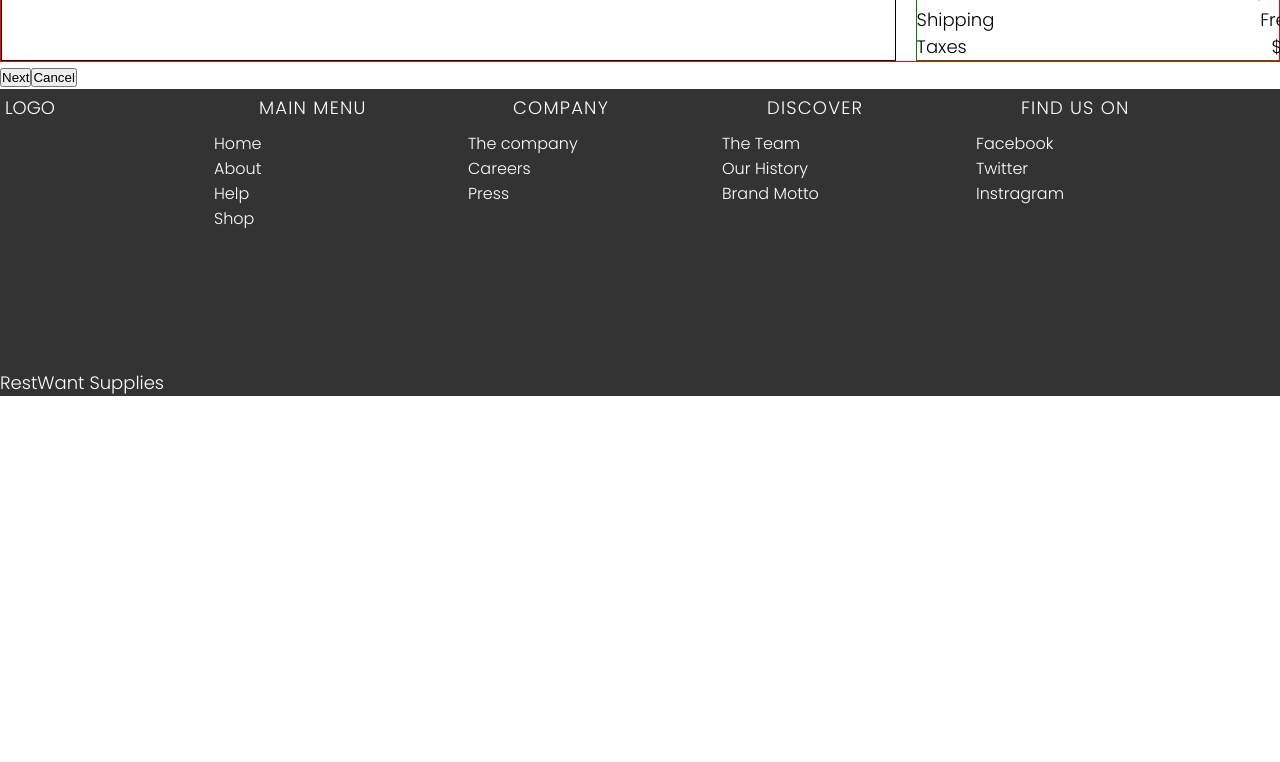
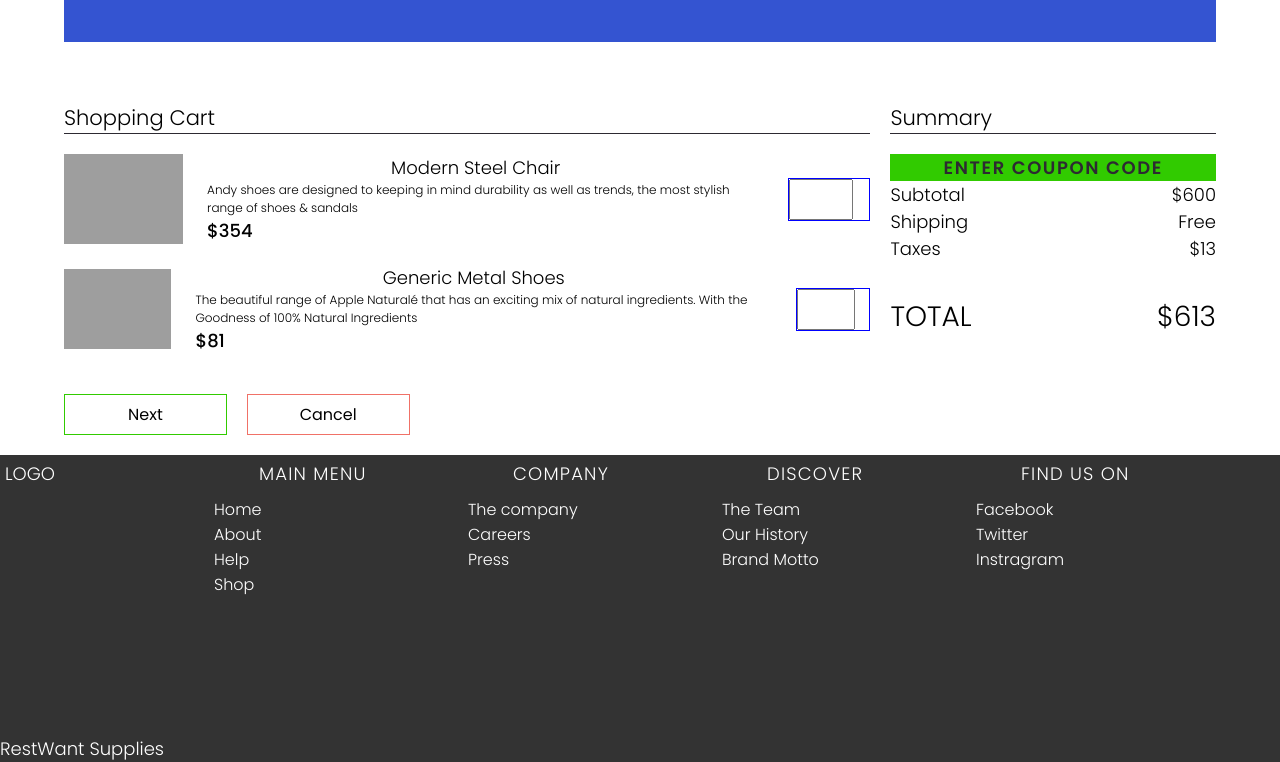
Before and after one commit to SAMURAIM0SES/GraceShopperFrontEnd, a React app: page /cart in a window 1280 px wide. Shown: the part 348-1110 px from the top of the page. Before the commit the page ends 800 px from the top, so only its background shows below. Built offline with nearby package versions, Linux system fonts and the light colour scheme; grey boxes are pictures that could not be loaded.

Commit message:
working on cart css and funtionality

```diff
--- /dev/null
+++ b/src/components/CardPrducts.module.css
@@ -0,0 +1,187 @@
+:root {
+  --primary-dark: #2d2a32;
+  --primary-blue: #3454d1;
+  --primary-green: #31cb00;
+  --primary-grey-dark: #a5a5a5;
+  --primary-grey-light: #eeeeff;
+  --extra-red: #f07167;
+}
+
+.cart-body-shopping {
+  /* border: 1px solid black; */
+}
+
+.cart-body-shopping h3 {
+  font-weight: 300;
+  margin-bottom: 2rem;
+  border-bottom: 1.5px solid var(--primary-dark);
+}
+
+.cart-body-summary h3 {
+  font-weight: 300;
+  border-bottom: 1.5px solid var(--primary-dark);
+  margin-bottom: 2rem;
+}
+
+.cart-shopping-products {
+  display: flex;
+  justify-content: space-between;
+  align-items: center;
+  margin-bottom: 2rem;
+  gap: 10px;
+}
+
+.cart-product-image {
+  width: 100%;
+  flex-basis: 15rem;
+}
+
+.cart-product-image img {
+  display: block;
+  width: 100%;
+  height: 100%;
+}
+
+.cart-product-description {
+  /* border: 1px solid pink; */
+  margin-right: 20px;
+}
+
+.cart-product-description h4 {
+  text-align: center;
+  font-weight: 300;
+}
+
+.cart-product-description :nth-child(2) {
+  font-size: 1.2rem;
+}
+
+.cart-product-description :nth-child(3) {
+  font-size: 1.8rem;
+  font-weight: 500;
+}
+
+.cart-product-quantity input {
+  padding: 0.5rem;
+  font-family: inherit;
+  font-size: 1.8rem;
+  width: 80%;
+}
+
+.cart-product-quantity input:focus {
+  outline-color: var(--primary-blue);
+}
+
+.cart-body-shopping {
+}
+
+.cart-body-shopping h3 {
+  font-weight: 300;
+}
+
+.cart-body-coupon {
+  background-color: var(--primary-green);
+  color: var(--primary-dark);
+  text-transform: uppercase;
+  letter-spacing: 1.6px;
+  font-weight: 600;
+  text-align: center;
+}
+
+.cart-shopping-products {
+  display: flex;
+  justify-content: space-between;
+  align-items: center;
+  margin-bottom: 2rem;
+}
+
+.cart-product-image {
+  width: 100%;
+  flex-basis: 15rem;
+}
+
+.cart-product-image img {
+  display: block;
+  width: 100%;
+  height: 100%;
+}
+
+.cart-product-description {
+  /* border: 1px solid pink; */
+  padding: 0 1.4rem;
+}
+
+.cart-product-description h4 {
+  text-align: center;
+  font-weight: 300;
+}
+
+.cart-product-description :nth-child(2) {
+  font-size: 1.2rem;
+}
+
+.cart-product-description :nth-child(3) {
+  font-size: 1.8rem;
+  font-weight: 500;
+}
+
+.cart-product-quantity {
+  border: 1px solid blue;
+  display: flex;
+}
+
+.cart-product-quantity input {
+  padding: 0.5rem;
+  font-family: inherit;
+  font-size: 1.8rem;
+  width: 80%;
+}
+
+.cart-product-quantity input:focus {
+  outline-color: var(--primary-blue);
+}
+
+.cart-body-shopping {
+}
+
+.cart-body-shopping h3 {
+  font-weight: 300;
+}
+
+.cart-buttons {
+  /* border: 3px solid royalblue; */
+  width: 30%;
+  display: flex;
+  justify-content: flex-start;
+  align-items: center;
+  gap: 2rem;
+  margin: 2rem 0;
+}
+
+.cart-buttons button {
+  padding: 0.7rem 1.4rem;
+  font-size: 1.6rem;
+  font-family: inherit;
+  width: 50%;
+  cursor: pointer;
+}
+
+.cart-buttons button:first-child {
+  background-color: transparent;
+  border: 1.5px solid var(--primary-green);
+}
+
+.cart-buttons button:first-child:hover {
+  background-color: var(--primary-green);
+  color: #fff;
+}
+
+.cart-buttons button:last-child {
+  background-color: transparent;
+  border: 1.5px solid var(--extra-red);
+}
+
+.cart-buttons button:last-child:hover {
+  background-color: var(--extra-red);
+  color: #fff;
+}
--- /dev/null
+++ b/src/components/CardProducts.js
@@ -0,0 +1,64 @@
+import classes from './CardPrducts.module.css';
+const { faker } = require('@faker-js/faker');
+
+const CardProducts = (props) => {
+  const { data } = props;
+  return (
+    <div className={classes['cart-body-shopping']}>
+      <h3>Shopping Cart</h3>
+
+      {data.map((prod) => {
+        return (
+          <div className={classes['cart-shopping-products']}>
+            <div className={classes['cart-product-image']}>
+              <img src={`${faker.image.nature()}`} alt="random" />
+            </div>
+            <div className={classes['cart-product-description']}>
+              <h4>{prod.name}</h4>
+              <p>{prod.description}</p>
+              <p>${prod.price}</p>
+            </div>
+            <div className={classes['cart-product-quantity']}>
+              <input type="number" max="50" min="0" />
+            </div>
+          </div>
+        );
+      })}
+    </div>
+  );
+};
+
+export default CardProducts;
+
+/*
+
+<div className={classes['cart-body-shopping']}>
+      <h3>Shopping Cart</h3>
+      <div className={classes['cart-shopping-products']}>
+        <div className={classes['cart-product-image']}>
+          <img src={`${faker.image.nature()}`} alt="random" />
+        </div>
+        <div className={classes['cart-product-description']}>
+          <h4>PRODUCT NAME</h4>
+          <p>Neque porro quisquam est qui dolorem ipsum quia dolor sit amet</p>
+          <p>$300</p>
+        </div>
+        <div className={classes['cart-product-quantity']}>
+          <input type="number" max="50" min="0" />
+        </div>
+      </div>
+      <div className={classes['cart-shopping-products']}>
+        <div className={classes['cart-product-image']}>
+          <img src={`${faker.image.nature()}`} alt="random" />
+        </div>
+        <div className={classes['cart-product-description']}>
+          <h4>PRODUCT NAME</h4>
+          <p>Neque porro quisquam est qui dolorem ipsum quia dolor sit amet</p>
+          <p>$300</p>
+        </div>
+        <div className={classes['cart-product-quantity']}>
+          <input type="number" max="50" min="0" />
+        </div>
+      </div>
+    </div>
+*/
--- a/src/components/Cart.js
+++ b/src/components/Cart.js
@@ -1,47 +1,64 @@
-import Layout from "./Layout";
-import classes from "./Cart.module.css";
+import Layout from './Layout';
+import classes from './Cart.module.css';
+import CardProducts from './CardProducts';
+const { faker } = require('@faker-js/faker');
+
+const DUMMY_PRODUCTS = [
+  {
+    name: 'Modern Steel Chair',
+    description:
+      'Andy shoes are designed to keeping in mind durability as well as trends, the most stylish range of shoes & sandals',
+    price: 354,
+  },
+  {
+    name: 'Generic Metal Shoes',
+    description:
+      'The beautiful range of Apple Naturalé that has an exciting mix of natural ingredients. With the Goodness of 100% Natural Ingredients',
+    price: 81,
+  },
+];
 
 const Cart = () => {
   return (
     <Layout>
       <section>
-        <div className={classes["cart-main"]}>
-          <div className={classes["cart-header"]}>
-            <p>Shopping Cart</p>
-            <p>Shipping Details</p>
-            <p>Payment Options</p>
+        <div className={classes['cart-main']}>
+          <div className={classes['cart-header']}>
+            <p>1. Shopping Cart</p>
+            <p>2. Shipping Details</p>
+            <p>3. Payment Options</p>
           </div>
 
-          <div className={classes["cart-body"]}>
-            <div className={classes["cart-body-shopping"]}>
-              <h3>Shopping Cart</h3>
-              <div className={classes["cart-shopping-products"]}>
-                <div>Image</div>
-                <div>Product Name</div>
-                <div>Product Quantity</div>
+          <div className={classes['cart-body']}>
+            <CardProducts data={DUMMY_PRODUCTS} />
+
+            <div className={classes['cart-body-summary']}>
+              <h3>Summary</h3>
+              <div className={classes['cart-body-coupon']}>
+                Enter Coupon Code
               </div>
-            </div>
-            <div className={classes["cart-body-summary"]}>
-                <h3>Summary</h3>
-                <div>Enter Coupon Code</div>
-                <div className={classes["summary-detail"]}>
-                <div className={classes["summary-payment"]}>
+              <div className={classes['summary-detail']}>
+                <div className={classes['summary-payment']}>
                   <div>Subtotal</div>
                   <div>$600</div>
                 </div>
-                <div className={classes["summary-payment"]}>
+                <div className={classes['summary-payment']}>
                   <div>Shipping</div>
                   <div>Free</div>
                 </div>
-                <div className={classes["summary-payment"]}>
+                <div className={classes['summary-payment']}>
                   <div>Taxes</div>
                   <div>$13</div>
                 </div>
               </div>
+              <div className={classes['summary-total']}>
+                <div>TOTAL</div>
+                <div>$613</div>
+              </div>
             </div>
           </div>
 
-          <div className={classes["cart-buttons"]}>
+          <div className={classes['cart-buttons']}>
             <button>Next</button>
             <button>Cancel</button>
           </div>
--- a/src/components/Cart.module.css
+++ b/src/components/Cart.module.css
@@ -1,30 +1,170 @@
+:root {
+  --primary-dark: #2d2a32;
+  --primary-blue: #3454d1;
+  --primary-green: #31cb00;
+  --primary-grey-dark: #a5a5a5;
+  --primary-grey-light: #eeeeff;
+  --extra-red: #f07167;
+}
+
 .cart-main {
   font-size: 1.8rem;
+  width: 90%;
+  margin: 0 auto;
 }
 
 .cart-header {
   display: flex;
   justify-content: space-evenly;
   align-items: center;
+  background-color: var(--primary-blue);
+  height: 15rem;
+  margin-bottom: 6rem;
+  font-size: 2.4rem;
+  color: var(--primary-grey-light);
 }
+
+.cart-header :nth-child(1) {
+  border-bottom: 2px solid var(--primary-grey-light);
+}
+
 .cart-body {
-  border: 1px solid red;
+  /* border: 2px solid red; */
   display: grid;
-  grid-template-columns: 70% 30%;
+  grid-template-columns: 70% 1fr;
   grid-column-gap: 2rem;
 }
+
 .cart-body-shopping {
-  border: 1px solid black;
+  /* border: 1px solid black; */
+}
+
+.cart-body-shopping h3 {
+  font-weight: 300;
+  margin-bottom: 2rem;
+  border-bottom: 1.5px solid var(--primary-dark);
 }
 .cart-body-summary {
-  border: 1px solid green;
+  /* border: 1px solid green; */
 }
-.cart-shopping-products{
-    display: flex;
-    justify-content: space-between;
+
+.cart-body-summary h3 {
+  font-weight: 300;
+  border-bottom: 1.5px solid var(--primary-dark);
+  margin-bottom: 2rem;
 }
-.summary-payment{
-    display: flex;
-    justify-content: space-between;
-    align-items: center;
+
+.cart-body-coupon {
+  background-color: var(--primary-green);
+  color: var(--primary-dark);
+  text-transform: uppercase;
+  letter-spacing: 1.6px;
+  font-weight: 600;
+  text-align: center;
 }
+
+.cart-shopping-products {
+  display: flex;
+  justify-content: space-between;
+  align-items: center;
+  margin-bottom: 2rem;
+}
+
+.cart-product-image {
+  width: 100%;
+  flex-basis: 15rem;
+}
+
+.cart-product-image img {
+  display: block;
+  width: 100%;
+  height: 100%;
+}
+
+.cart-product-description {
+  /* border: 1px solid pink; */
+  padding: 0 1.4rem;
+}
+
+.cart-product-description h4 {
+  text-align: center;
+  font-weight: 300;
+}
+
+.cart-product-description :nth-child(2) {
+  font-size: 1.2rem;
+}
+
+.cart-product-description :nth-child(3) {
+  font-size: 1.8rem;
+  font-weight: 500;
+}
+
+.cart-product-quantity input {
+  padding: 0.5rem;
+  font-family: inherit;
+  font-size: 1.8rem;
+  width: 60%;
+}
+
+.cart-product-quantity input:focus {
+  outline-color: var(--primary-blue);
+}
+
+.cart-body-shopping {
+}
+
+.cart-body-shopping h3 {
+  font-weight: 300;
+}
+
+.summary-payment {
+  display: flex;
+  justify-content: space-between;
+  align-items: center;
+}
+
+.summary-total {
+  display: flex;
+  justify-content: space-between;
+  margin-top: 3.4rem;
+  font-size: 2.8rem;
+}
+
+.cart-buttons {
+  /* border: 3px solid royalblue; */
+  width: 30%;
+  display: flex;
+  justify-content: flex-start;
+  align-items: center;
+  gap: 2rem;
+  margin: 2rem 0;
+}
+
+.cart-buttons button {
+  padding: 0.7rem 1.4rem;
+  font-size: 1.6rem;
+  font-family: inherit;
+  width: 50%;
+  cursor: pointer;
+}
+
+.cart-buttons button:first-child {
+  background-color: transparent;
+  border: 1.5px solid var(--primary-green);
+}
+
+.cart-buttons button:first-child:hover {
+  background-color: var(--primary-green);
+  color: #fff;
+}
+
+.cart-buttons button:last-child {
+  background-color: transparent;
+  border: 1.5px solid var(--extra-red);
+}
+
+.cart-buttons button:last-child:hover {
+  background-color: var(--extra-red);
+  color: #fff;
+}
```
Also changed, not shown: src/api/index.js (+109 -136 lines). Lines whose indentation alone changed are shown as unchanged.
